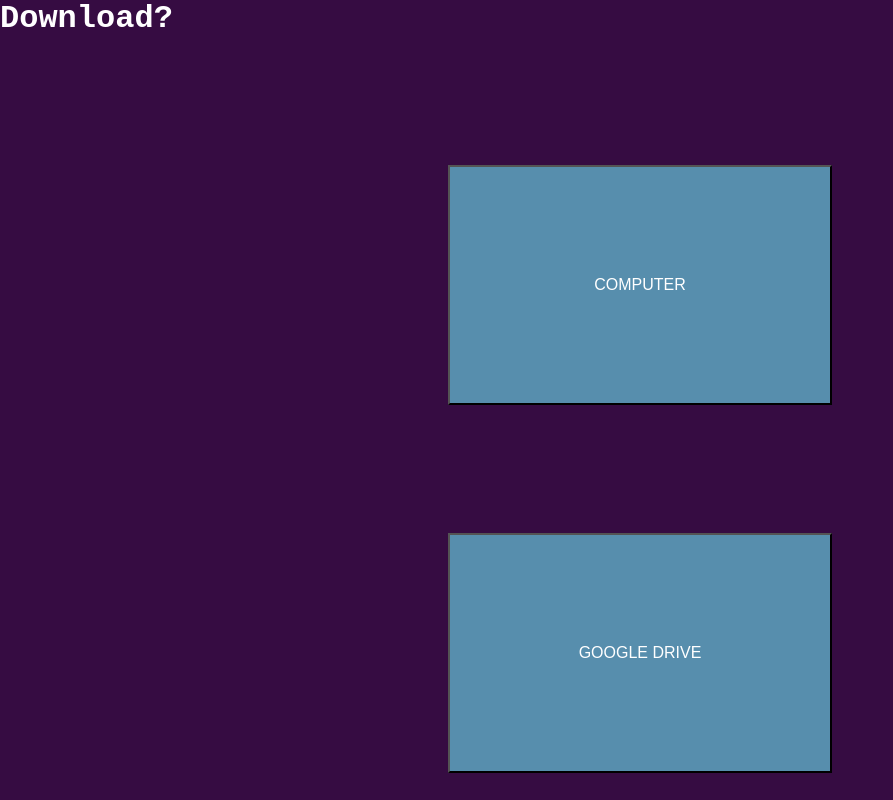
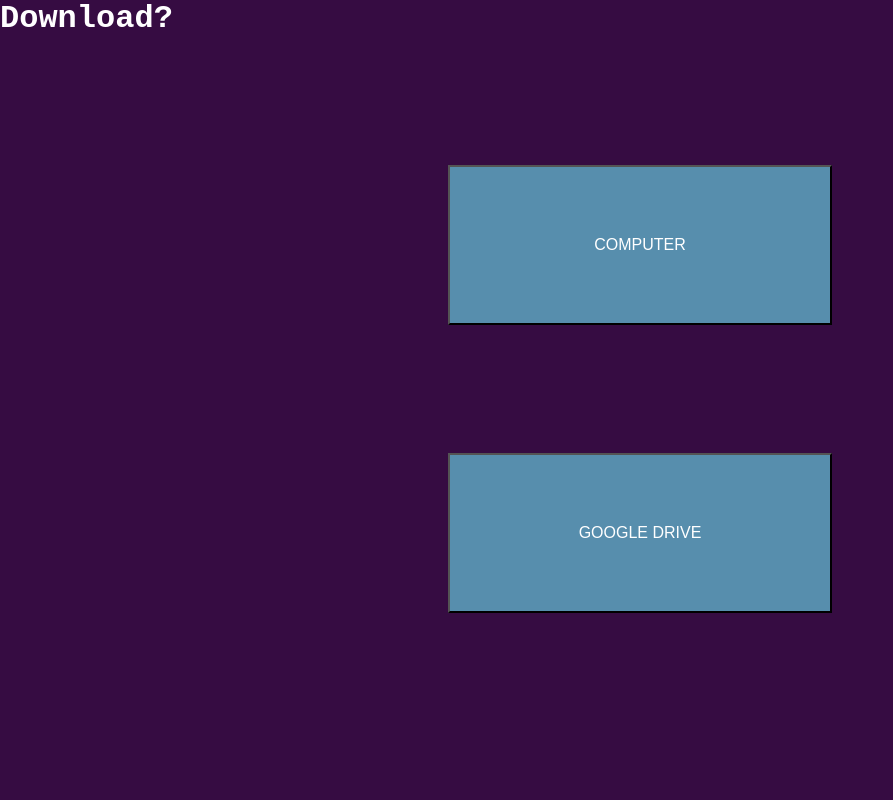
Before and after one commit to claytondunavant/noteconverter, a Flask app: page /download/ in a window 1280 px wide. Shown: the whole page, without its empty margins (0-893 px from the left). Run offline with Flask 2, Linux system fonts and the light colour scheme.

Commit message:
update button

```diff
--- a/static/css/downloadStyle.css
+++ b/static/css/downloadStyle.css
@@ -1,8 +1,7 @@
 *{
   margin: 0;
   padding: 0;
-font-family: 'Courier New', monospace;
-background: rgb(54, 12, 66);
+font-family: 'Courier New', monospace;    background: rgb(54, 12, 66);
 }
 
 .btns button {
@@ -12,7 +11,7 @@ vertical-align: middle;
   background: #578ead;
   color: #ffffff;
   width: 30%;
-  height: 30%;
+  height: 20%;
   font-family: 'Courier New', monospace;
   text-decoration: none;
   font-family: sans-serif;
--- a/static/css/style.css
+++ b/static/css/style.css
@@ -42,7 +42,7 @@ button:focus {
 }
 
 
-.downloadWelcome {
+.websiteWelcome {
     color:white;
     animation-duration: 3s;
     animation-name: slidein;
```
